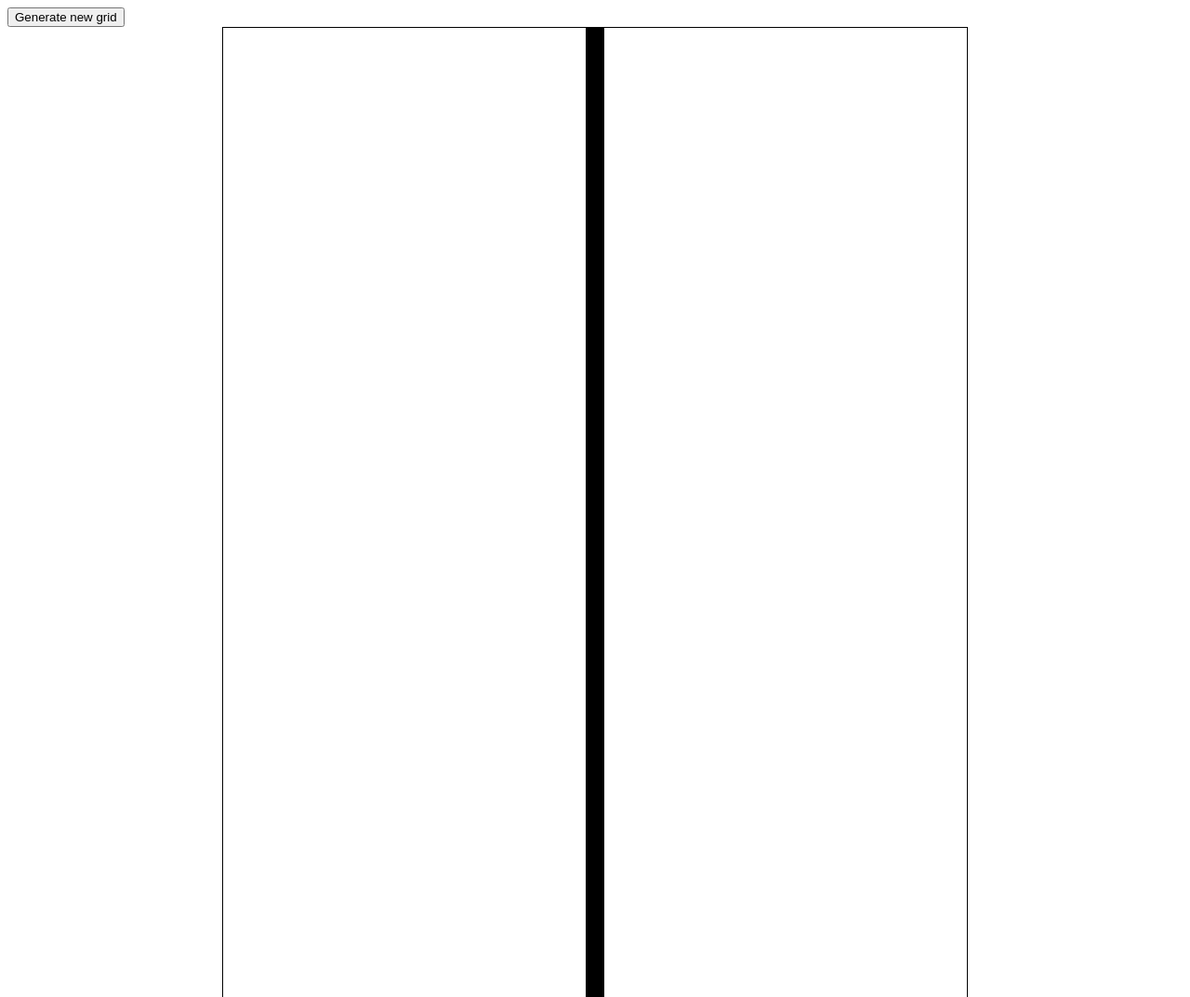
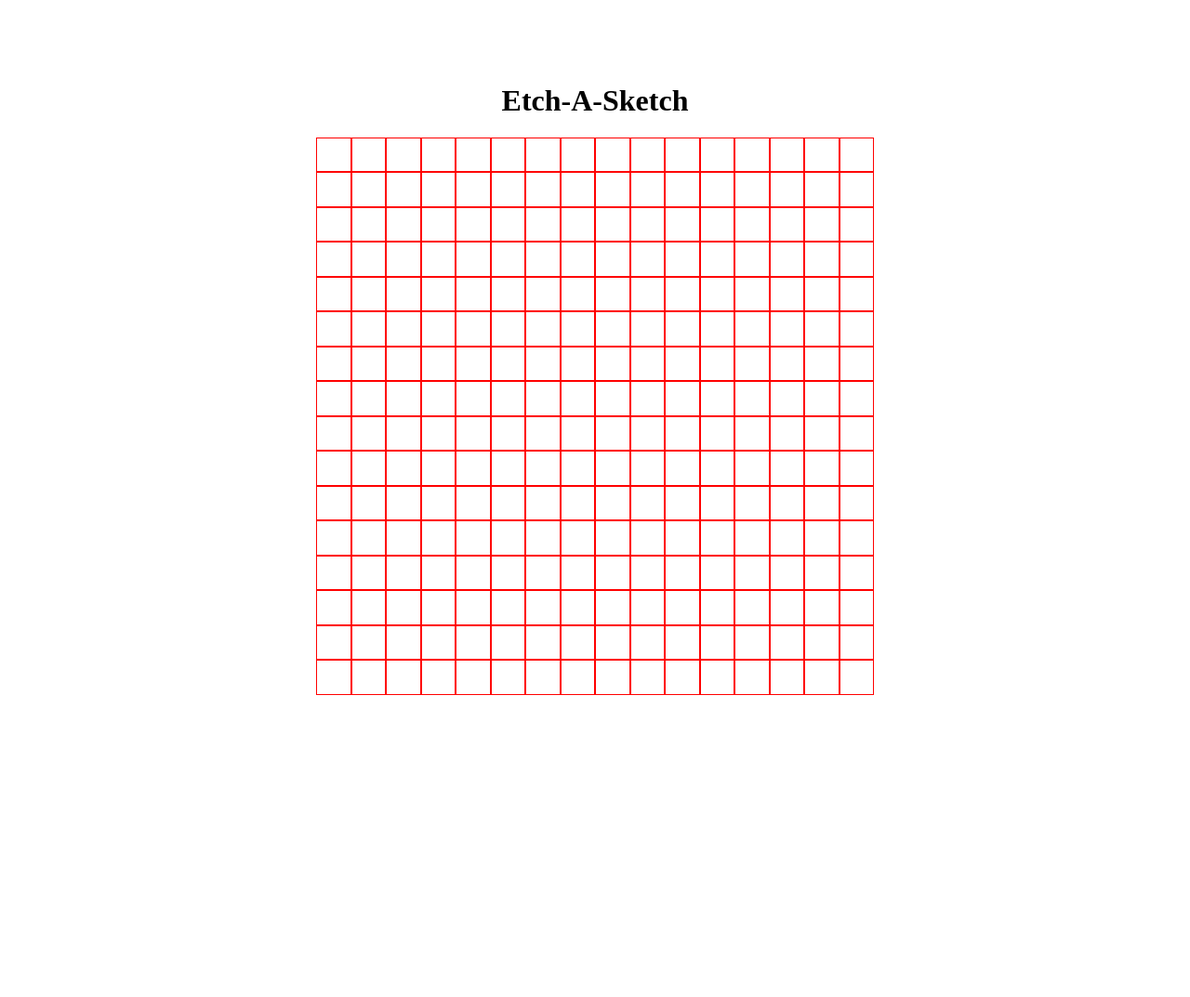
Before and after one commit to matekem/etch-a-sketch, a plain HTML site: page index.html in a window 1280 px wide. Shown: the top 1073 px of the page at 93% size. After the commit the page ends 816 px from the top, so only its background shows below. Drawn offline with Linux system fonts and the light colour scheme.

Commit message:
Added 16x16 grid

```diff
--- a/index.html
+++ b/index.html
@@ -9,8 +9,11 @@
 
 </head>
 <body>
-    <button id = "generateButton" class="btn">Generate new grid</button>
-    <div id = "gridBox"></div>
+    <div class = "section">
+        <h1>Etch-A-Sketch</h1>
+        <div class="container"></div>
+        <div class="buttons"></div>
+    </div>
     <script src="script.js"></script>
 </body>
 </html>
--- a/script.js
+++ b/script.js
@@ -1,48 +1,18 @@
-function genDivs(v){
+const container = document.querySelector('.container');
+const btnBlack = document.createElement('button');
+const btnGray = document.createElement('button');
+const btnRGB = document.createElement('button');
+const btnSize = document.createElement('button');
+const buttonsContainer = document.querySelector('buttons');
 
-
-    var e = document.querySelector('#gridBox'); // whatever you want to append the rows to:
-
-    for(var i = 0; i < v; i++){
-      var row = document.createElement("div");
-      row.className = "row";
-      for(var j = 1; j <= v; j++){
-          var cell = document.createElement("div");
-          cell.className = "gridSquare";
-          cell.innerText = " ";
-          row.appendChild(cell);
-      }
-
-      e.appendChild(row);
-
+function createDivs(col,rows){
+    for(let i = 0; i < (col*rows); i++ ){
+        const div = document.createElement('div');
+        div.style.border = "1px solid red";
+        container.style.gridTemplateColumns = `repeat(${col}, 1fr)`;
+        container.style.gridTemplateRows = `repeat(${rows}, 1fr)`;
+        container.appendChild(div).classList.add('box');
     }
-    return e.innerHTML;
 }
 
-function genButtonFunction(){
-
-    const grid = document.querySelector('#gridBox');
-    const gridSize = window.prompt("Determine the size of your grid:");
-    grid.innerHTML =  null;
-    genDivs(gridSize);
-
-    return grid;
-}
-
-function generateNewGrid(){
-
-const genButton = document.querySelector('#generateButton');
-
-genButton.addEventListener('click', () =>{
-    genButtonFunction();
-
-});
-}
-
-function $(id){return document.getElementById(id);}
-
-
-
-genDivs(16);
-generateNewGrid();
-asd();
+createDivs(16,16);
--- a/style.css
+++ b/style.css
@@ -1,31 +1,22 @@
+.section{
+    display:flex;
+    justify-content: center;
+    align-items: center;
+    flex-direction: column;
+    width: 100%;
+    height: 100vh;
+}
+section h1{
+    position: absolute;
+    top: 50px;
+    left: 50%;
+    transform: translate(-50%);
+    font-size: 4em;
+}
+.container{
+    width:600px;
+    height: 600px;
+    display: grid;
+    z-index: 100;
 
-#gridBox{
-    border:1px solid black;
-    display: flex;
-    align-items: center;
-    justify-content: center;
-    flex-direction: column;
-    padding: 0px;
-    margin:0px;
-    width:800px;
-    margin-left: auto;
-    margin-right: auto;
 }
-
-.gridSquare{
-    padding:10px;
-    background-color: black;
-}
-
-.gridSquare:hover{
-    background-color: blue;
-    transition: 75ms all;
-    transition-timing-function: ease-in-out;
-}
-/*
-.row{
-    display:flex;
-    align-items: center;
-    justify-content: center;
-
-}*/
```
